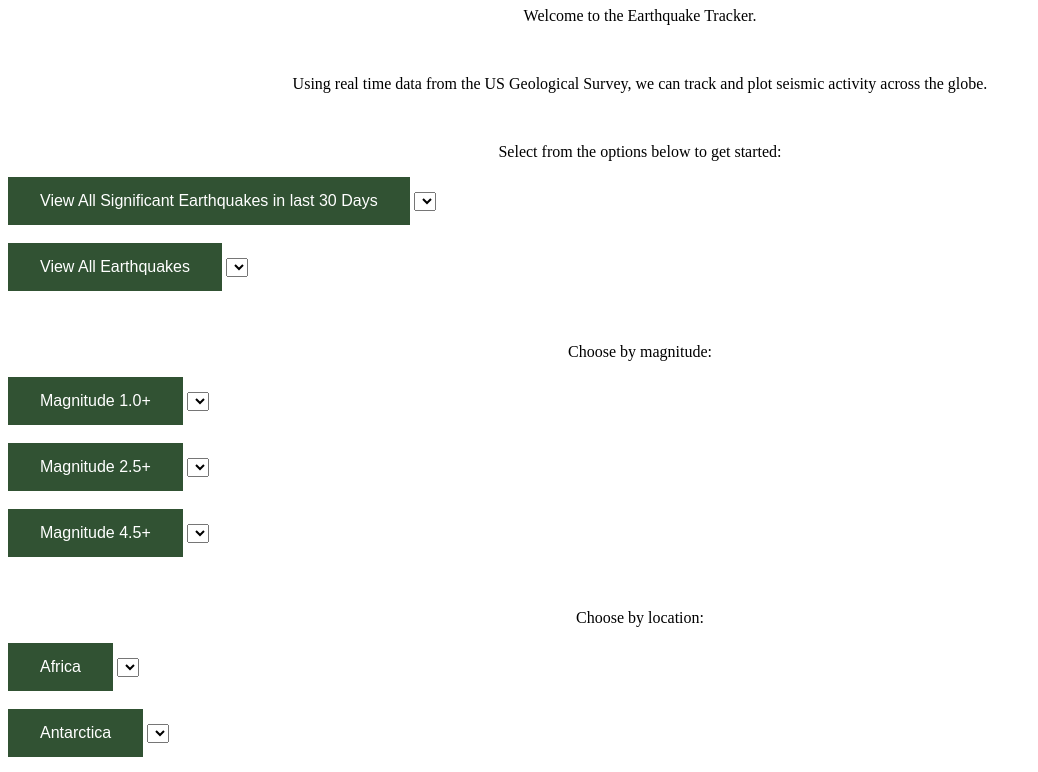
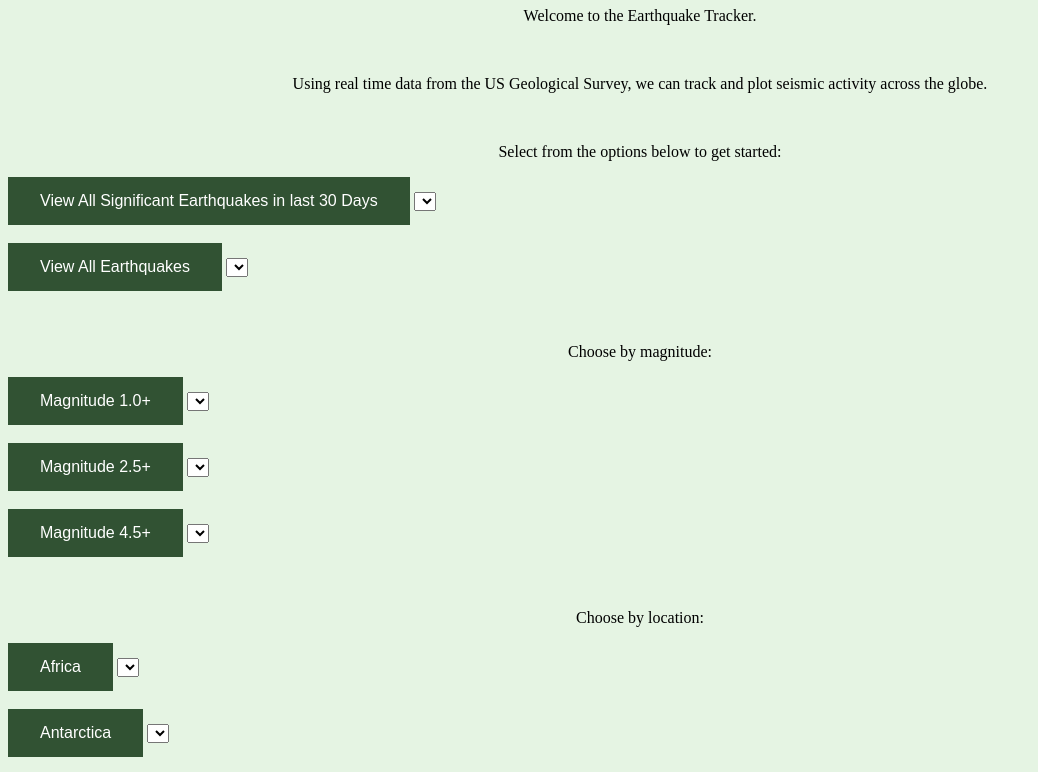
Before and after one commit to christiebelle/JavaScriptEarthquakeTracker, a website: page index.html in a window 1280 px wide. Shown: the part 73-845 px from the top of the page, without its empty margins (0-1038 px from the left). Drawn offline with Linux system fonts and the light colour scheme; some packages are replaced by stand-ins of ours; no server answers.

Commit message:
background colour updated

```diff
--- a/public/styles.css
+++ b/public/styles.css
@@ -1,3 +1,6 @@
+html{
+  background-color: #E5F4E3;
+}
 h1{
   display: flex;
   justify-content: center;
```
